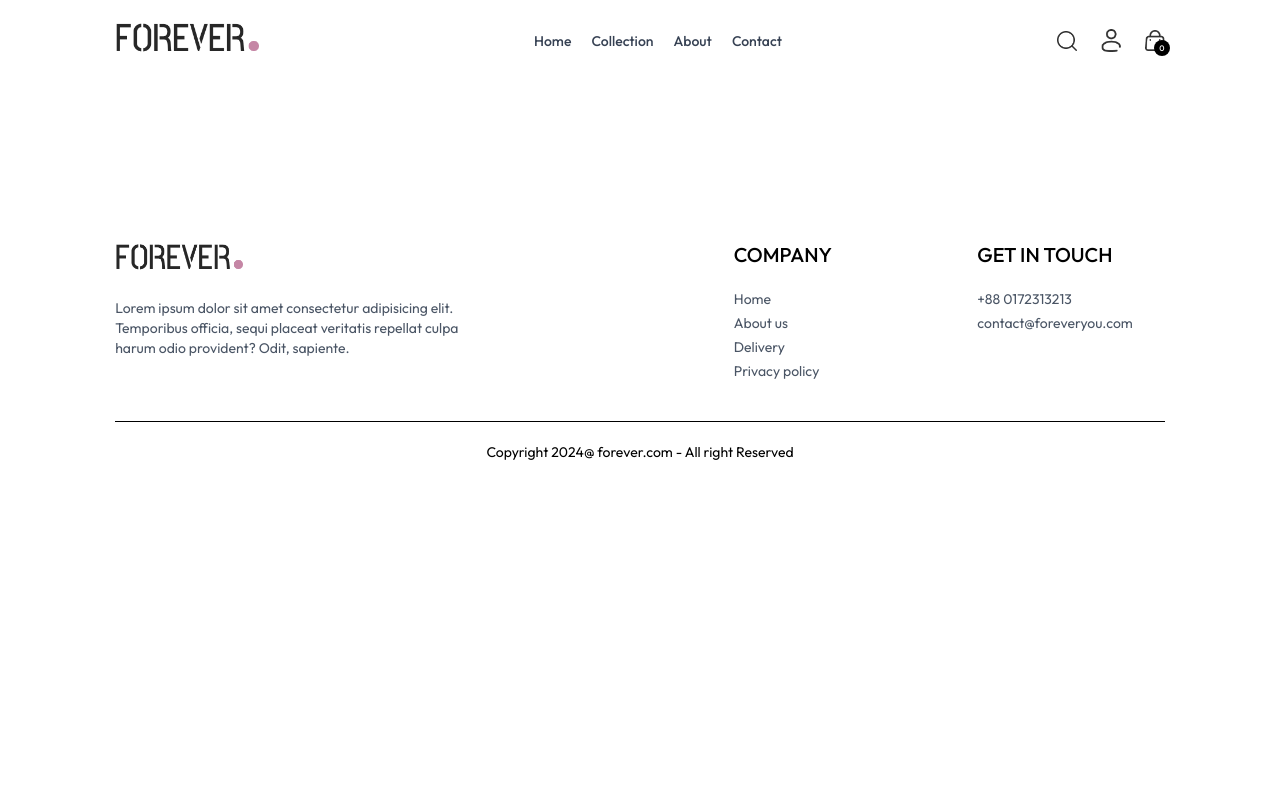
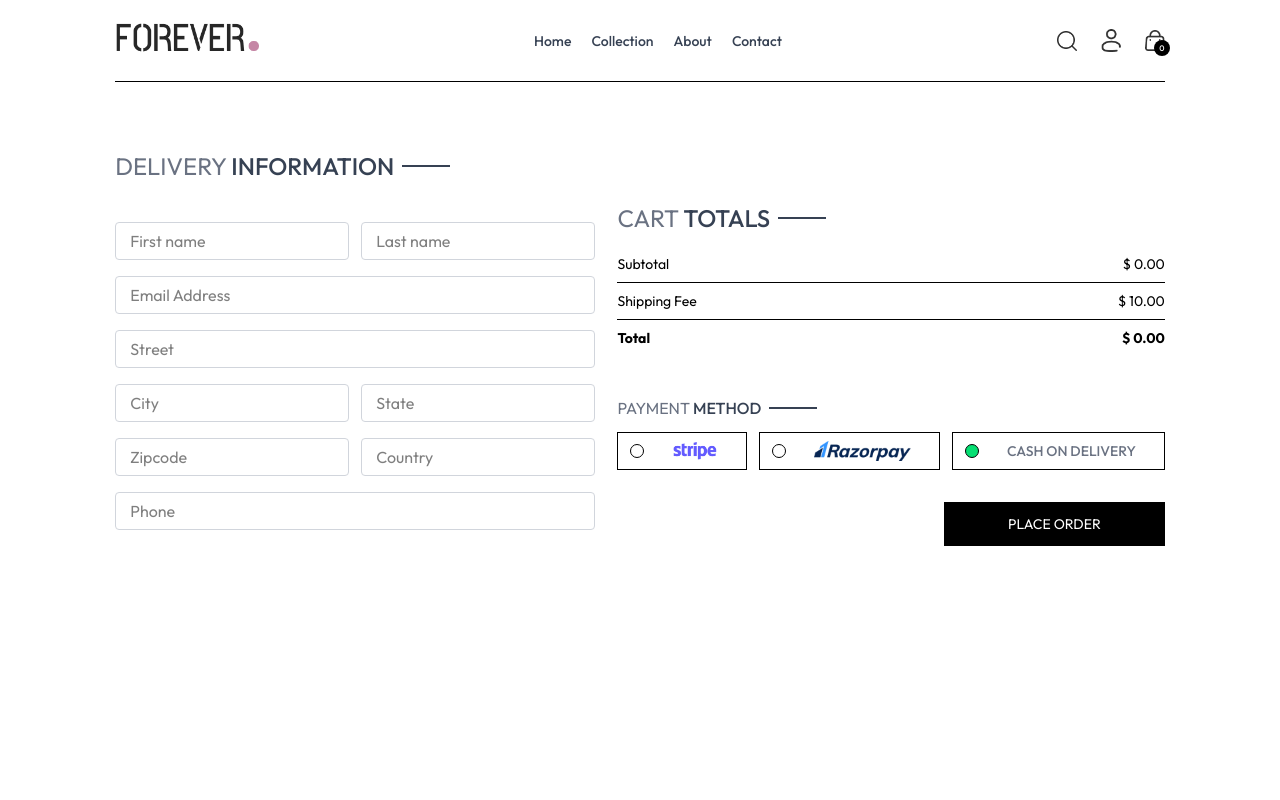
Before and after one commit to radshahamat/Ecommerce-with-Reactjs-01, a React (Vite) app: page /place-order in a window 1280 px wide. Shown: the top 800 px of the page. Built offline with nearby package versions, Linux system fonts and the light colour scheme.

Commit message:
Place order page UI completed

```diff
--- a/src/pages/PlaceOrder.jsx
+++ b/src/pages/PlaceOrder.jsx
@@ -1,9 +1,73 @@
-import React from 'react'
+import React, { useState } from 'react'
+import Title from '../components/Title'
+import CartTotal from '../components/CartTotal'
+import { assets } from '../assets/assets'
 
 const PlaceOrder = () => {
+
+  const [method,setMethod] = useState('cod');
+
   return (
-    <div>
+    <div className='flex flex-col sm:flex-row justify-between gap-4 pt-5 sm:pt-14 min-h-[80vh] border-t'>
+      {/* Left Side  */}
+      <div className='flex flex-col gap-4 w-full sm:max-w-[480px]'>
+          <div className='text-xl sm:text-2xl my-3'>
+              <Title text1={'DELIVERY'} text2={'INFORMATION'}/>
+          </div>
 
+          <div className='flex gap-3'>
+              <input className='border border-gray-300 rounded py-1.5 px-3.5 w-full' type="text" placeholder='First name'/>
+              <input className='border border-gray-300 rounded py-1.5 px-3.5 w-full' type="text" placeholder='Last name'/>
+          </div>
+
+          <input className='border border-gray-300 rounded py-1.5 px-3.5 w-full' type="email" placeholder='Email Address'/>
+          <input className='border border-gray-300 rounded py-1.5 px-3.5 w-full' type="email" placeholder='Street'/>
+
+          <div className='flex gap-3'>
+              <input className='border border-gray-300 rounded py-1.5 px-3.5 w-full' type="text" placeholder='City'/>
+              <input className='border border-gray-300 rounded py-1.5 px-3.5 w-full' type="text" placeholder='State'/>
+          </div>
+
+          <div className='flex gap-3'>
+              <input className='border border-gray-300 rounded py-1.5 px-3.5 w-full' type="number" placeholder='Zipcode' min={1}/>
+              <input className='border border-gray-300 rounded py-1.5 px-3.5 w-full' type="text" placeholder='Country'/>
+          </div>
+
+          <input className='border border-gray-300 rounded py-1.5 px-3.5 w-full' type="number" placeholder='Phone' />
+
+      </div>
+
+      {/* Right Side  */}
+      <div className='mt-8'>
+        <div className='mt-8 min-w-80'>
+            <CartTotal />
+        </div>
+        <div className='mt-12'>
+            <Title text1={'PAYMENT'} text2={'METHOD'}/>
+            {/* Payment Method Selection  */}
+            <div className="flex gap-3 flex-col lg:flex-row">
+
+                <div onClick={()=>setMethod('stripe')} className='flex items-center gap-3 border p-2 px-3 cursor-pointer'>
+                    <p className={`min-w-3.5 h-3.5 border rounded-full ${method === 'stripe'  ? 'bg-green-400' : ''}`}></p>
+                    <img className='h-5 mx-4' src={assets.stripe_logo} alt="" />
+                </div>
+
+                <div onClick={()=>setMethod('razorpay')} className='flex items-center gap-3 border p-2 px-3 cursor-pointer'>
+                    <p className={`min-w-3.5 h-3.5 border rounded-full ${method === 'razorpay'  ? 'bg-green-400' : ''}`}></p>
+                    <img className='h-5 mx-4' src={assets.razorpay_logo} alt="" />
+                </div>
+
+                <div onClick={()=>setMethod('cod')} className='flex items-center gap-3 border p-2 px-3 cursor-pointer'>
+                    <p className={`min-w-3.5 h-3.5 border rounded-full ${method === 'cod'  ? 'bg-green-400' : ''}`}></p>
+                    <p className='text-gray-500 text-sm font-medium mx-4'>CASH ON DELIVERY</p>
+                </div>
+            </div>
+
+            <div className='w-full text-end mt-8'>
+                <button className='bg-black text-white px-16 py-3 text-sm'>PLACE ORDER</button>
+            </div>
+        </div>
+      </div>
     </div>
   )
 }
```
